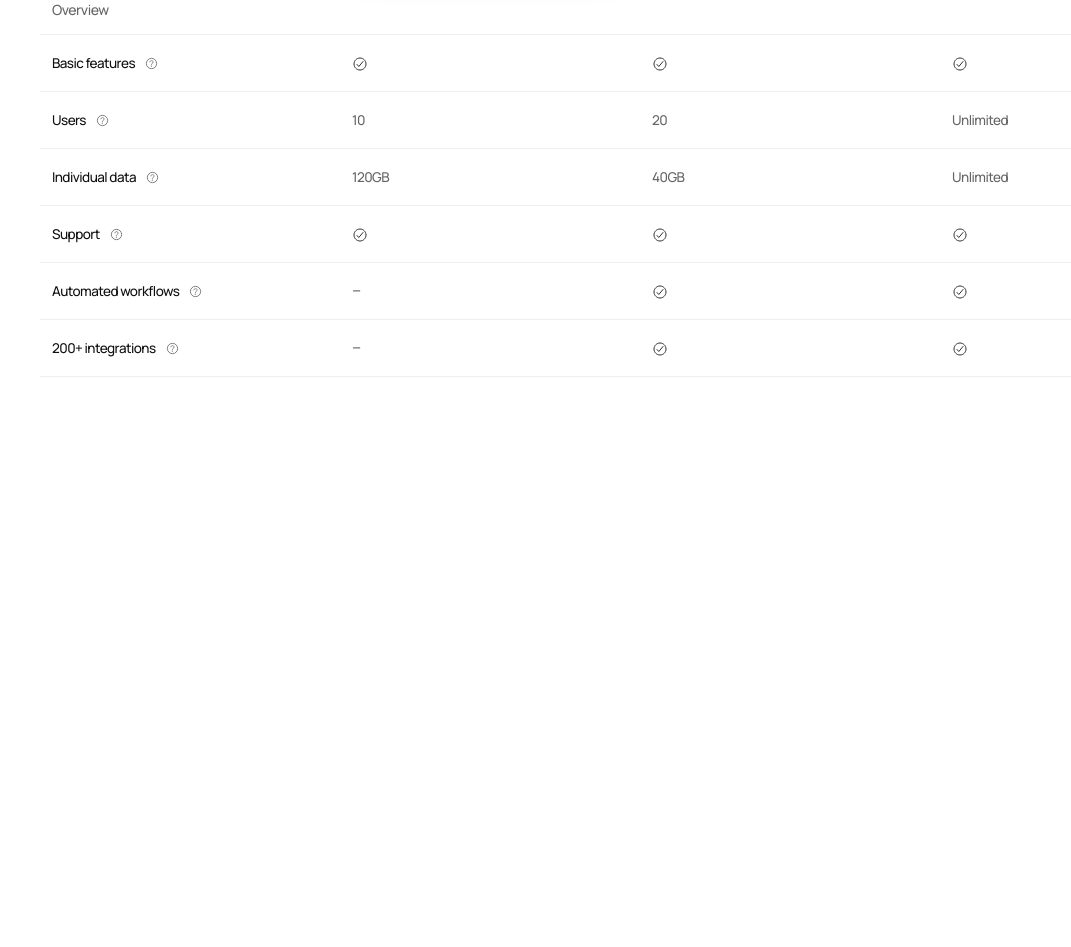
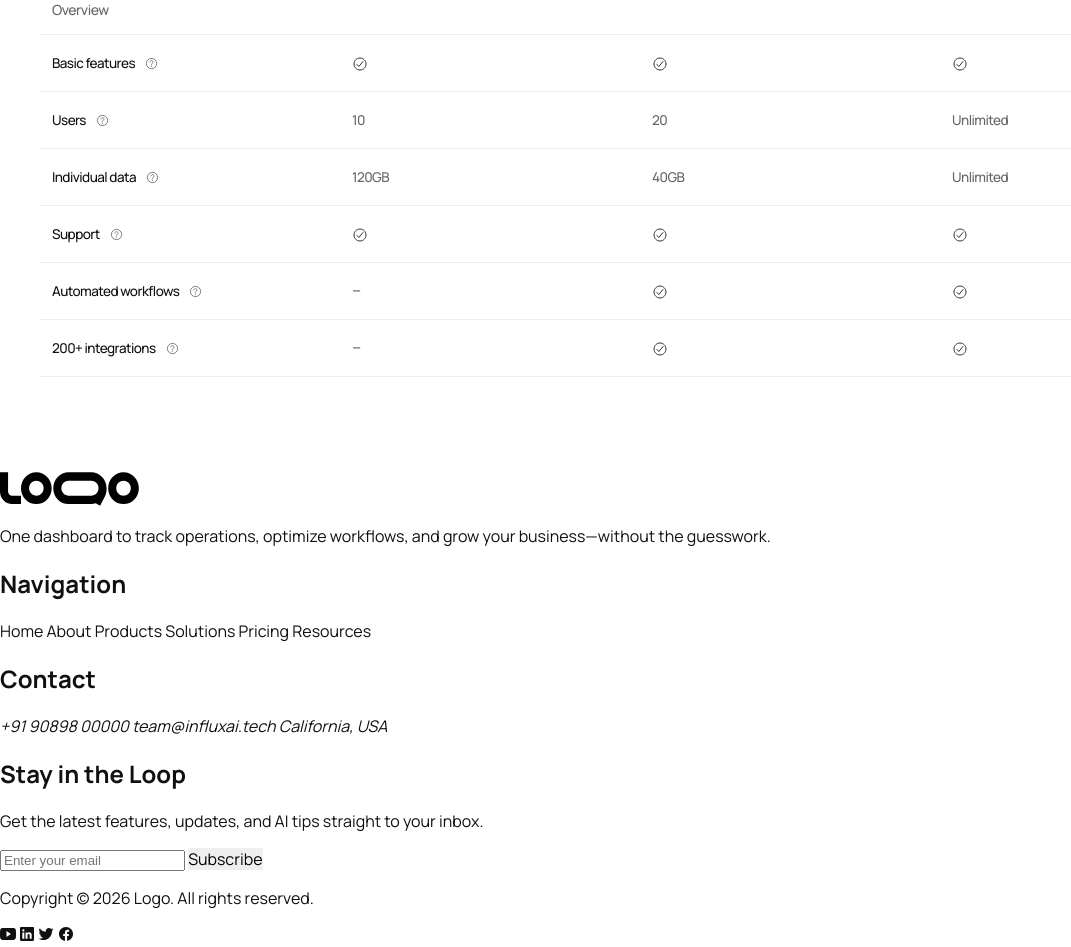
Before and after one commit to NSniha/landingpage-html-css-js, a plain HTML site: page index.html in a window 1280 px wide. Shown: the part 5566-6513 px from the top of the page, without its empty margins (0-1071 px from the left). Before the commit the page ends 6035 px from the top, so only its background shows below. Drawn offline with nearby package versions, Linux system fonts and the light colour scheme; a web font is replaced by a local one.

Commit message:
Added footer section

```diff
--- a/index.html
+++ b/index.html
@@ -1191,6 +1191,131 @@
         </section>
     </main>
 
+    <!-- Footer -->
+    <footer class="site-footer" id="footer" aria-label="Website footer">
+        <div class="footer-container">
+
+            <div class="footer-main">
+
+                <!-- Brand -->
+                <div class="footer-brand footer-reveal">
+                    <a href="#home" class="footer-logo" aria-label="Loodo home">
+                        <img src="./assets/svg/logo.svg" alt="Loodo" width="140" height="40" loading="lazy">
+                    </a>
+
+                    <p class="footer-brand-text">
+                        One dashboard to track operations,
+                        optimize workflows, and grow your
+                        business—without the guesswork.
+                    </p>
+                </div>
+
+
+                <!-- Navigation -->
+                <div class="footer-column footer-reveal">
+                    <h2 class="footer-heading">
+                        Navigation
+                    </h2>
+
+                    <nav class="footer-navigation" aria-label="Footer navigation">
+                        <a href="#home">Home</a>
+                        <a href="#about">About</a>
+                        <a href="#products">Products</a>
+                        <a href="#solutions">Solutions</a>
+                        <a href="#pricing">Pricing</a>
+                        <a href="#resources">Resources</a>
+                    </nav>
+                </div>
+
+
+                <!-- Contact -->
+                <div class="footer-column footer-reveal">
+                    <h2 class="footer-heading">
+                        Contact
+                    </h2>
+
+                    <address class="footer-contact">
+                        <a href="tel:+919089800000">
+                            +91 90898 00000
+                        </a>
+
+                        <a href="mailto:team@influxai.tech">
+                            team@influxai.tech
+                        </a>
+
+                        <span>
+                            California, USA
+                        </span>
+                    </address>
+                </div>
+
+
+                <!-- Newsletter -->
+                <div class="footer-newsletter footer-reveal">
+
+                    <h2 class="footer-heading">
+                        Stay in the Loop
+                    </h2>
+
+                    <p class="footer-newsletter-text">
+                        Get the latest features, updates, and AI tips
+                        <span>straight to your inbox.</span>
+                    </p>
+
+                    <form class="newsletter-form" id="newsletter-form" novalidate>
+                        <label class="sr-only" for="newsletter-email">
+                            Email address
+                        </label>
+
+                        <input id="newsletter-email" name="email" type="email" placeholder="Enter your email"
+                            autocomplete="email" required>
+
+                        <button class="newsletter-button" type="submit">
+                            <span>Subscribe</span>
+                        </button>
+                    </form>
+
+                    <p class="newsletter-message" id="newsletter-message" role="status" aria-live="polite"></p>
+
+                </div>
+
+            </div>
+
+
+            <!-- Footer Bottom -->
+            <div class="footer-bottom footer-reveal">
+
+                <p class="footer-copyright">
+                    Copyright ©
+                    <span id="footer-year">2026</span>
+                    Logo. All rights reserved.
+                </p>
+
+
+                <div class="footer-socials" aria-label="Social media links">
+
+                    <a href="#" aria-label="YouTube">
+                        <ion-icon name="logo-youtube" aria-hidden="true"></ion-icon>
+                    </a>
+
+                    <a href="#" aria-label="LinkedIn">
+                        <ion-icon name="logo-linkedin" aria-hidden="true"></ion-icon>
+                    </a>
+
+                    <a href="#" aria-label="X">
+                        <ion-icon name="logo-twitter" aria-hidden="true"></ion-icon>
+                    </a>
+
+                    <a href="#" aria-label="Facebook">
+                        <ion-icon name="logo-facebook" aria-hidden="true"></ion-icon>
+                    </a>
+
+                </div>
+
+            </div>
+
+        </div>
+    </footer>
 
     <script src="./js/script.js"></script>
 </body>
```
Also changed, not shown: css/style.css (line endings or trailing spaces), js/script.js (line endings or trailing spaces).
